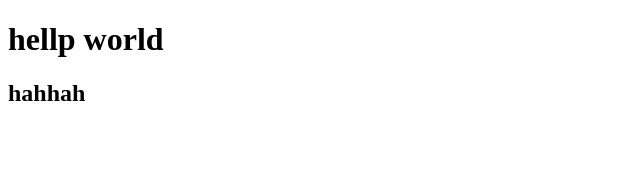
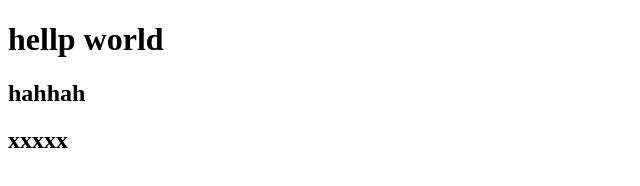
Before and after one commit to zlhahah/gitDemo, a plain HTML site: page index.html in a window 1280 px wide. Shown: the full height of the page, 0-640 px from the left. Drawn offline with Linux system fonts and the light colour scheme.

Commit message:
这是第三次提交

```diff
--- a/index.html
+++ b/index.html
@@ -10,6 +10,7 @@
 <body>
     <h1>hellp world</h1>
     <h2>hahhah</h2>
+    <h2>xxxxx</h2>
 </body>
 
 </html>
```
